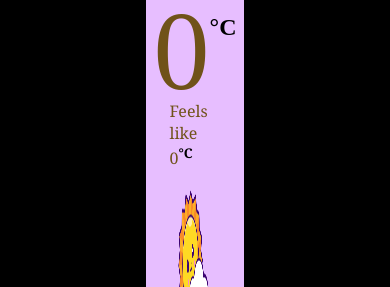
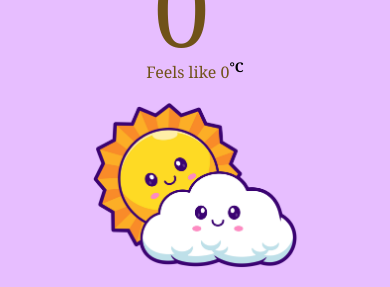
Before and after one commit to Abhay212121/Weatherly, a plain HTML site: page index.html in a window 390 px wide. Shown: the part 238-525 px from the top of the page. Drawn offline with Linux system fonts and the light colour scheme.

Commit message:
Website made responsive 01

```diff
--- a/script.js
+++ b/script.js
@@ -50,7 +50,7 @@ enterVal.addEventListener('keyup', async (e) => {
         feelsLikeBox.innerHTML = `Feels like ${newTemp.toFixed(1)}<sup class="super-script2">°C</sup>`
         // weatherIcon.setAttribute(src, imgUrl)
         // weatherIcon.src = imgUrl
-        console.log(imgUrl)
+        console.log(dayVibe)
     }
 })
 
--- a/style.css
+++ b/style.css
@@ -33,6 +33,7 @@
     box-shadow: 2rem;
 }
 
+
 #enter-place{
     border: 0;
     width: 18vw;
@@ -48,7 +49,10 @@
     font-family: 'Times New Roman', Times, serif;
     text-decoration: none;
     text-transform: capitalize;
+}
 
+#enter-place:hover{
+    cursor: pointer;
 }
 
 #search{
@@ -164,3 +168,14 @@
     font-weight: 6  00;
     font-family: Georgia, 'Times New Roman', Times, serif;
 }
+
+
+
+
+@media screen and (max-width: 500px) {
+    .inner-container{
+        height: 100%;
+        width: 100%;
+        border-radius: 0;
+    }
+  }
```
